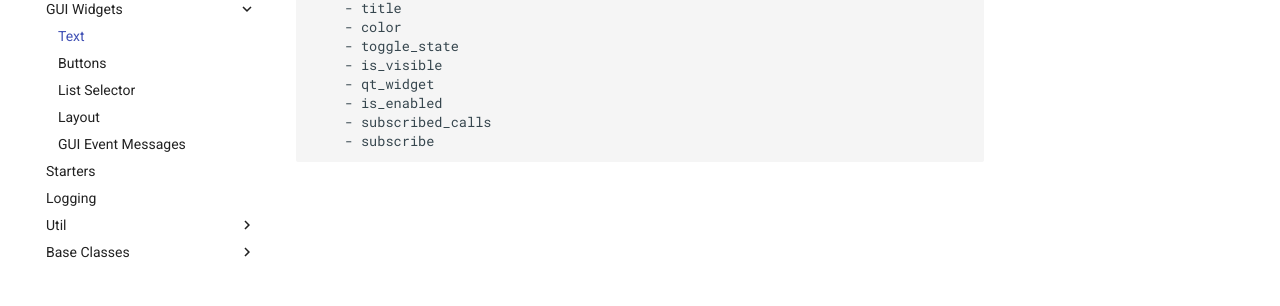
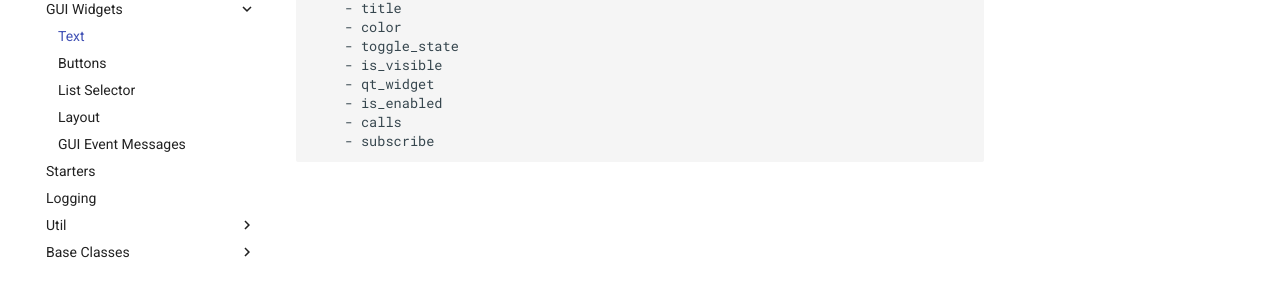
Before and after one commit to Maboroshy/midi-scripter, an MkDocs documentation site: the page built from docs/api/gui_text.md, in a window 1280 px wide. Shown: the part 299-605 px from the top of the page. Built offline with MkDocs 1.6.1 and Material for MkDocs 9.7.7, drawn with Linux system fonts in a browser that asks for light colours; comment, search, counter and statistics services are not loaded; some of the changed text lies outside the part shown.

Commit message:
docs: Rename port's `subscribed_calls` to `calls`

```diff
--- a/docs/api/gui_text.md
+++ b/docs/api/gui_text.md
@@ -8,5 +8,5 @@
         - is_visible
         - qt_widget
         - is_enabled
-        - subscribed_calls
+        - calls
         - subscribe
```
Also changed, not shown: docs/api/gui_buttons.md (+4 -4 lines), docs/api/gui_list.md (+1 -1 lines).
